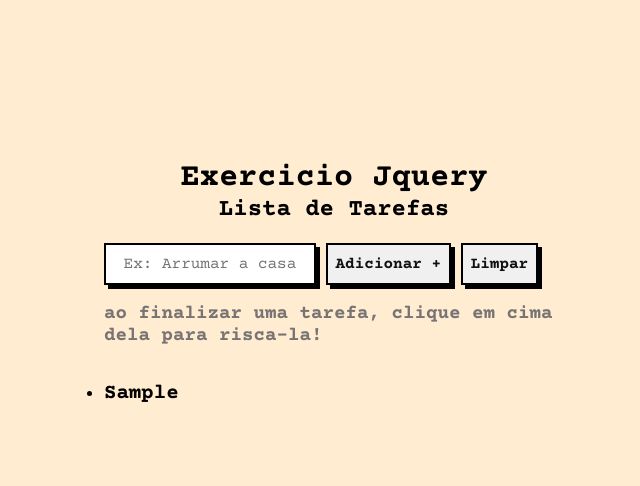
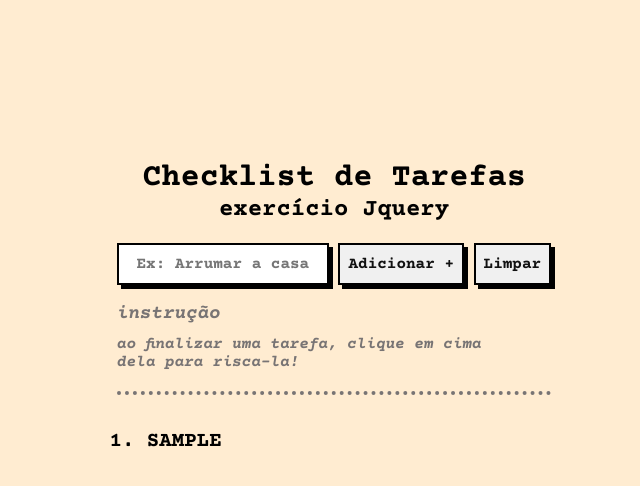
Before and after one commit to rafaoshikawa/task-list, a plain HTML site: page index.html in a window 1280 px wide. Both pictures are taken after typing "Sample" into the empty fields and a click on the button "Adicionar +". Shown: the whole page, without its empty margins (306-946 px from the left). Drawn offline with nearby package versions, Linux system fonts and the light colour scheme.

Commit message:
modificações

```diff
--- a/index.html
+++ b/index.html
@@ -14,8 +14,8 @@
   </head>
   <body>
     <header class="container">
-      <h1 id="title">Exercicio Jquery</h1>
-      <h2 id="subtitle">Lista de Tarefas</h2>
+      <h1 id="title">Checklist de Tarefas</h1>
+      <h2 id="subtitle">exercício Jquery</h2>
     </header>
     <div class="container">
       <form id="task-form">
@@ -25,11 +25,15 @@
           <button class="button" type="submit">Adicionar +</button>
           <a class="button" href="./index.html">Limpar</a>
         </div>
-        <p id="instruction">
+        <p class="instruction-tittle">instrução</p>
+        <p class="instruction">
           ao finalizar uma tarefa, clique em cima dela para risca-la!
         </p>
+        <span id="dashed"></span>
       </form>
-      <ul id="task-list"></ul>
+      <ol id="task-list">
+
+      </ol>
     </div>
     <script src="https://code.jquery.com/jquery-3.7.1.min.js"></script>
     <script src="./script.js"></script>
--- a/script.js
+++ b/script.js
@@ -1,16 +1,17 @@
-$(document).ready(function () {
-  var taskForm = $("#task-form");
-  var taskList = $("#task-list");
+$(document).ready(function () { //todo o conteudo do jquery é importante estar tudo aqui dentro, ele só vai carregar o Jquery se todo o document estiver pronto
+  var taskForm = $("#task-form");//coletando os valores do form
+  var taskList = $("#task-list");//coletando valor do ul
 
   taskForm.submit(function (event) {
-    event.preventDefault();
+    event.preventDefault();//funçao de retirar o reload da pagina apos o submit
 
-    var taskName = $("#task").val();
+    var taskName = $("#task").val();//recupera o valor do input
 
-    if (taskName.trim() !== "") {
-      taskList.append("<li>" + taskName + "</li>");
-      $("#task").val("");
-    }
+    // Adiciona uma nova tarefa à lista, mesmo se o campo estiver vazio
+    taskList.append("<li>" + taskName + "</li>");
+
+    // Limpa o campo de input
+    $("#task").val("");
   });
 
   taskList.on("click", "li", function () {
--- a/style.css
+++ b/style.css
@@ -26,11 +26,25 @@ header h1 {
   text-align: center;
   margin-bottom: 20px;
 }
-#instruction {
+
+.instruction-tittle {
+  font-style: italic;
   font-size: 1.2rem;
   color: #787474;
   max-width: 40ch;
   font-weight: bold;
+  margin-bottom: 10px;
+}
+.instruction {
+  font-style: italic;
+  color: #787474;
+  max-width: 40ch;
+  font-weight: bold;
+  margin-bottom: 20px;
+}
+#dashed {
+  display: block;
+  border-bottom: 4px dotted #787474;
   margin-bottom: 30px;
 }
 
@@ -46,15 +60,18 @@ header h1 {
 }
 
 input {
+  font-weight: bold;
   font-size: 1rem;
   padding: 10px 0px;
   border: 2px solid #000;
   box-shadow: 4px 4px 0 #000;
   text-align: center;
+  border-radius: none;
   margin-bottom: 18px;
 }
 
 .button {
+  border-radius: none;
   font-weight: bold;
   font-size: 1rem;
   padding: 10px 8px;
@@ -70,7 +87,14 @@ input {
 button:hover {
   background-color: #ffffff;
 }
-ul li {
+
+a:hover {
+  background-color: #ffffff;
+}
+
+ol li {
+  text-transform: uppercase;
+  margin: 0 30px;
   padding: 5px 0px;
   font-size: 1.3rem;
   margin-bottom: 10px;
```
